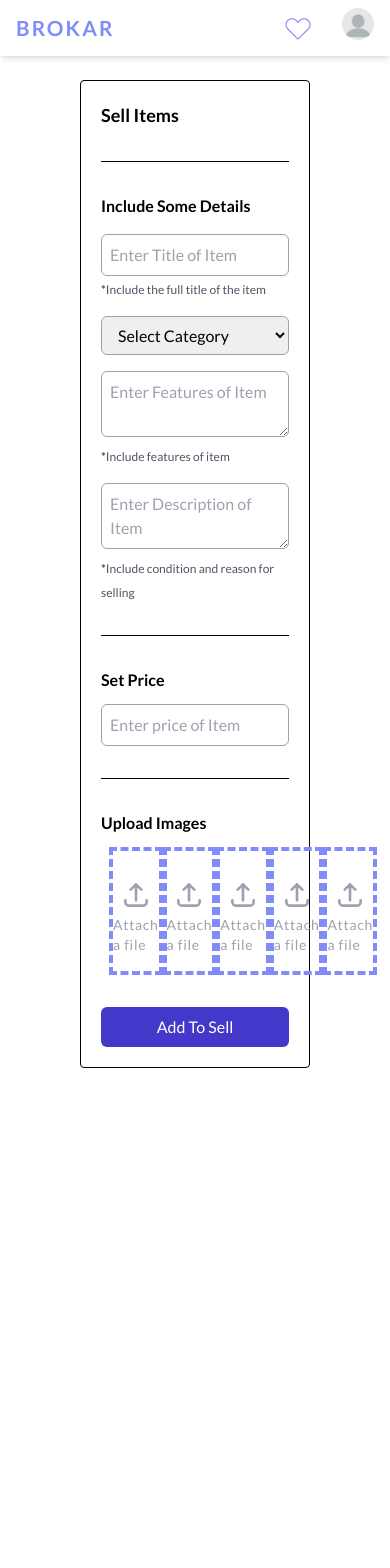
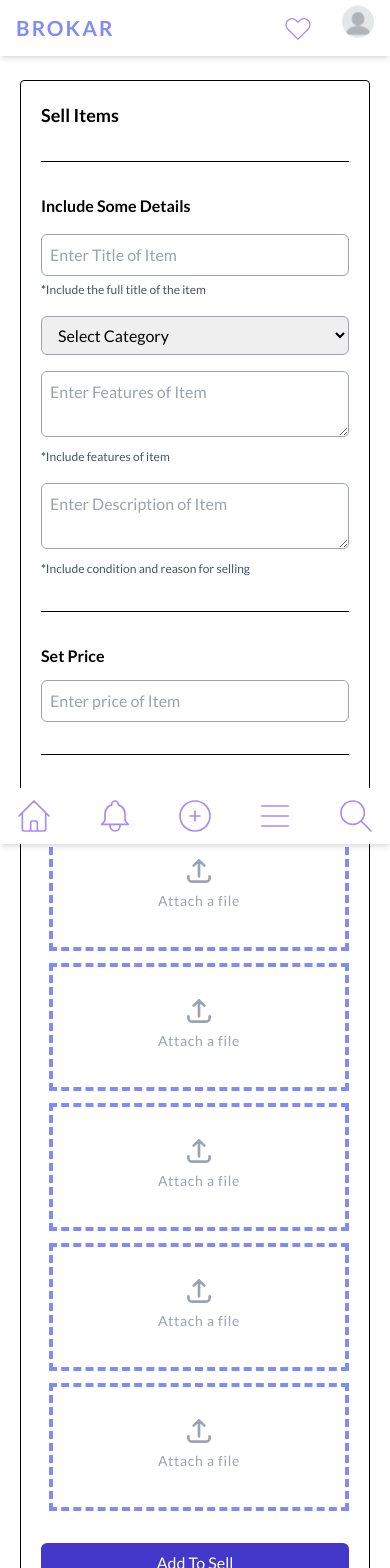
Before and after one commit to Hrutvik66/E-commerce-Nextjs, a Next.js app: page /SellItems in a window 390 px wide. Shown: the top 1568 px of the page. Before the commit the page ends 1148 px from the top, so only its background shows below. Built offline with nearby package versions, Linux system fonts and the light colour scheme; no server answers.

Commit message:
Navbar added with some addition

```diff
--- a/pages/Product/[id].js
+++ b/pages/Product/[id].js
@@ -18,6 +18,7 @@ import { useAuthState } from "react-firebase-hooks/auth";
 //toast
 import { ToastContainer, toast } from "react-toastify";
 import 'react-toastify/dist/ReactToastify.css';
+import NavBottom from "../../components/NavBottom";
 
 const Product = ({ item, seller }) => {
   const [link, setLink] = useState("");
@@ -85,6 +86,7 @@ const Product = ({ item, seller }) => {
         <link rel="icon" href="/favicon.ico" />
       </Head>
       <Navbar />
+      <NavBottom />
       <div className="flex flex-col space-y-10">
         <div className="flex flex-col md:flex-row space-y-5 md:space-x-5 md:space-y-0">
           <Image
--- a/pages/SellItems.js
+++ b/pages/SellItems.js
@@ -24,6 +24,7 @@ import {
 import { useAuthState } from "react-firebase-hooks/auth";
 import { addDoc, collection, doc, updateDoc } from "firebase/firestore";
 import Head from "next/head";
+import NavBottom from "../components/NavBottom";
 
 const SellItems = () => {
   const [data, setData] = useState({
@@ -142,12 +143,13 @@ const SellItems = () => {
   };
 
   return (
-    <div className="p-[5rem] overflow-y-auto">
+    <div className="p-5 py-[5rem] md:p-[5rem] overflow-y-auto">
       <Head>
         <title>Add To Sell</title>
         <link rel="icon" href="/favicon.ico" />
       </Head>
       <Navbar />
+      <NavBottom/>
       <div className="flex flex-col space-y-8 border-[1px] rounded border-black h-full p-5">
         <div>
           <h2 className="text-lg font-bold">Sell Items</h2>
@@ -249,10 +251,10 @@ const SellItems = () => {
                 Upload Image
               </label>
               <div className="w-full">
-                <div className="flex justify-evenly">
+                <div className="flex flex-col md:flex-row justify-between items-center space-y-3 md:space-x-3 md:space-y-0">
                   {keys.map((item) => (
                     <div
-                      className="flex items-center justify-center w-[10rem]"
+                      className="flex items-center justify-center w-full md:w-[10rem]"
                       key={item}
                     >
                       <label className="flex flex-col w-full h-32 border-4 border-indigo-400 border-dashed hover:bg-gray-100 hover:border-violet-500">
--- a/pages/Wishlist.js
+++ b/pages/Wishlist.js
@@ -26,6 +26,7 @@ import {
 } from "firebase/firestore";
 //HeroIcon
 import { CloudIcon } from "@heroicons/react/outline";
+import NavBottom from "../components/NavBottom";
 
 const Wishlist = ({ items }) => {
   const [user] = useAuthState(auth);
@@ -80,13 +81,14 @@ const Wishlist = ({ items }) => {
 
   return (
     <div
-      className={`p-[1rem] pt-[5rem] md:p-[5rem] bg-gray-200 ${
+      className={`p-[1rem] py-[5rem] md:p-[5rem] bg-gray-200 ${
         wishlistData?.length < 4 ? "h-screen" : "h-full"
       } ${
         wishlist?.length > 0 ? "" : "flex items-center justify-center"
       } overflow-y-auto space-y-3`}
     >
       <Navbar />
+      <NavBottom />
       {wishlist?.length > 0 ? (
         <div className="space-y-4">
           <h1 className="font-bold text-2xl">Wishlist</h1>
--- a/pages/index.js
+++ b/pages/index.js
@@ -12,16 +12,19 @@ import Link from "next/link";
 
 import { collection, getDocs } from "firebase/firestore";
 import { db } from "../lib/firebase";
+import NavBottom from "../components/NavBottom";
 
 const Home = ({ items, Types }) => {
   const [loading, setLoading] = useState(false);
   return (
-    <div className="bg-gray-200 h-full overflow-y-auto">
+    <div className="bg-gray-200 h-screen overflow-y-auto">
       <Head>
         <title>Brocher</title>
         <link rel="icon" href="/favicon.ico" />
       </Head>
       <Navbar />
+      <NavBottom />
+      <NavBottom/>
       <main className="p-[1rem] py-[5rem] md:p-[5rem] space-y-10">
         {Types.map((product) => {
           return (
```
